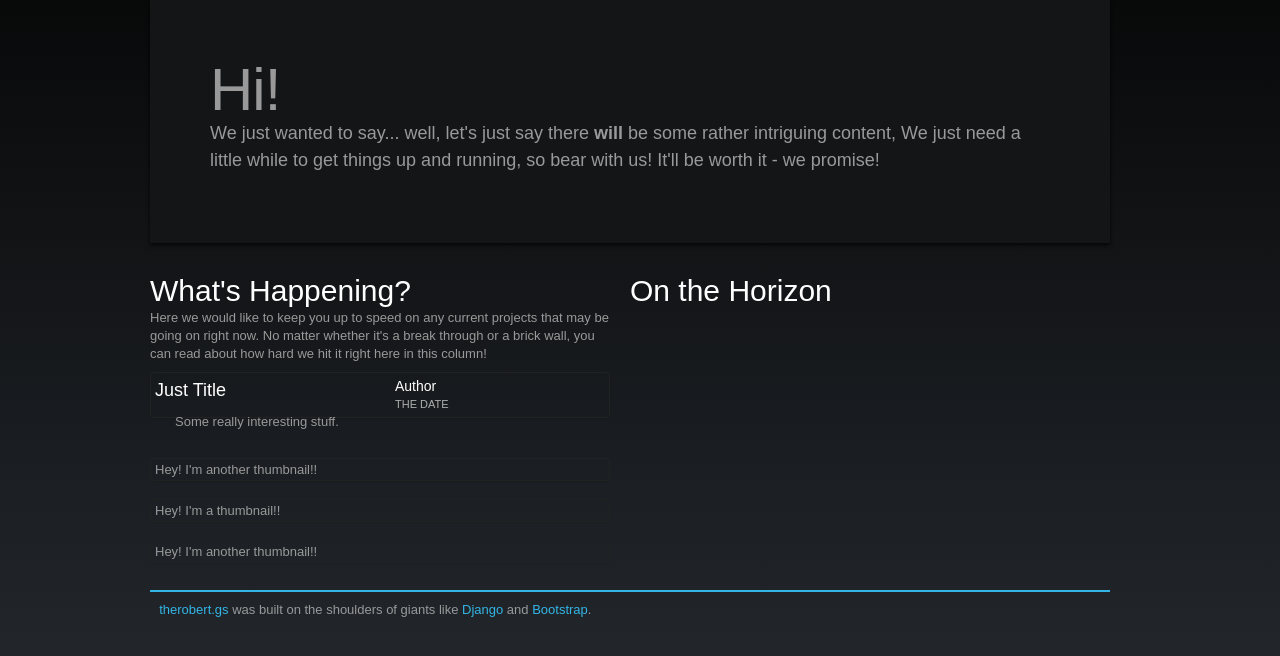
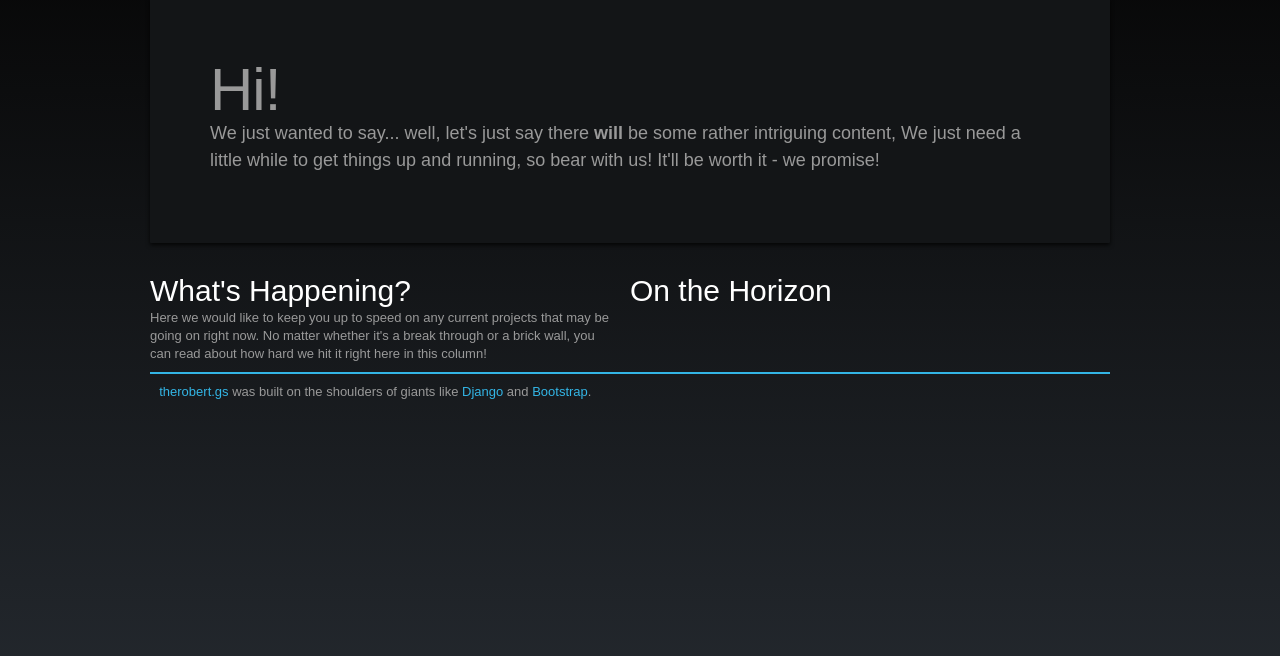
Before and after one commit to rgrant222/therobert.gs, a Django app: page / in a window 1280 px wide. Shown: the part 64-720 px from the top of the page. Run offline with Django 3.2, Linux system fonts and the light colour scheme; some libraries are stand-ins or nearby versions; some web fonts are replaced.

Commit message:
Templatized!

```diff
--- a/templates/home.html
+++ b/templates/home.html
@@ -14,39 +14,26 @@
             whether it's a break through or a brick wall, you can read about how hard we hit it right here in this
             column!
         </p>
+        {% if happening_posts %}
             <ul class="thumbnails">
+                {% for post in happening_posts %}
                     <li class="span6">
                         <div class="thumbnail">
                             <div class="row">
                                 <div class="span3">
-                            <h3>Just Title</h3>
+                                    <h3>{{ post.title }}</h3>
                                 </div>
                                 <div class="span2">
-                            <h4>Author</h4>
-                            <h6>the date</h6>
+                                    <h4>{{ post.author }}</h4>
+                                    <h6>{{ post.date|date }}</h6>
                                 </div>
                             </div>
-                    <div class="span5">
-                        <p>Some really interesting stuff.</p>
-                    </div>
+                            <p>{{ post.content }}</p>
                         </div>
                     </li>
-            <li class="span6">
-                <div class="thumbnail">
-                    Hey! I'm another thumbnail!!
-                </div>
-            </li>
-            <li class="span6">
-                <div class="thumbnail">
-                    Hey! I'm a thumbnail!!
-                </div>
-            </li>
-            <li class="span6">
-                <div class="thumbnail">
-                    Hey! I'm another thumbnail!!
-                </div>
-            </li>
+                {% endfor %}
             </ul>
+        {% endif %}
     </div>
     <div class="span6">
         <h1>On the Horizon</h1>
```
Lines whose indentation alone changed are shown as unchanged.
